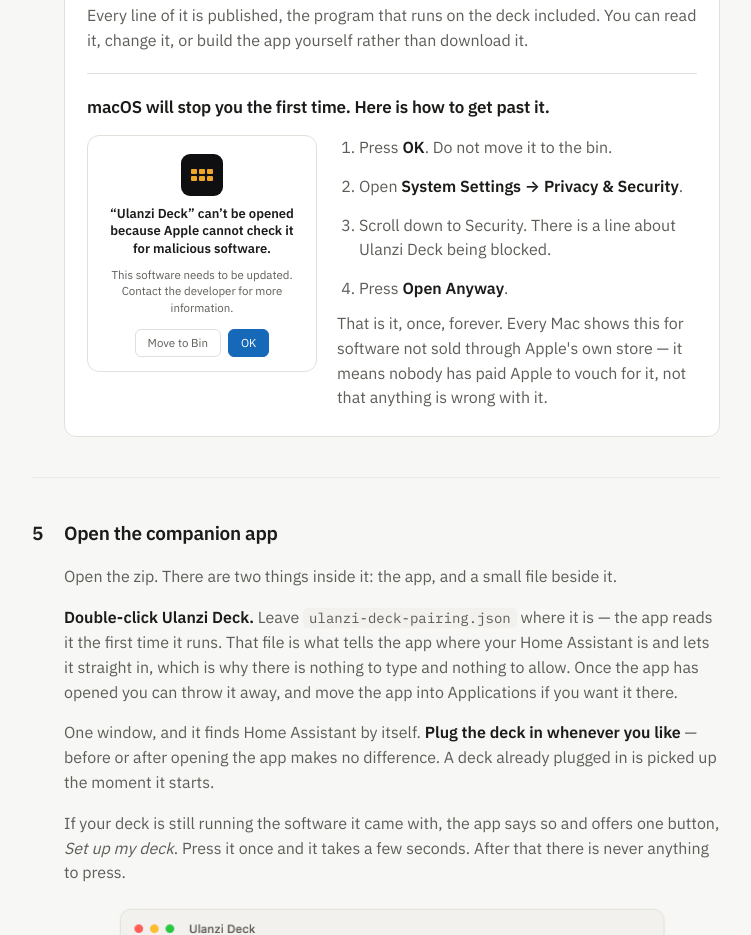
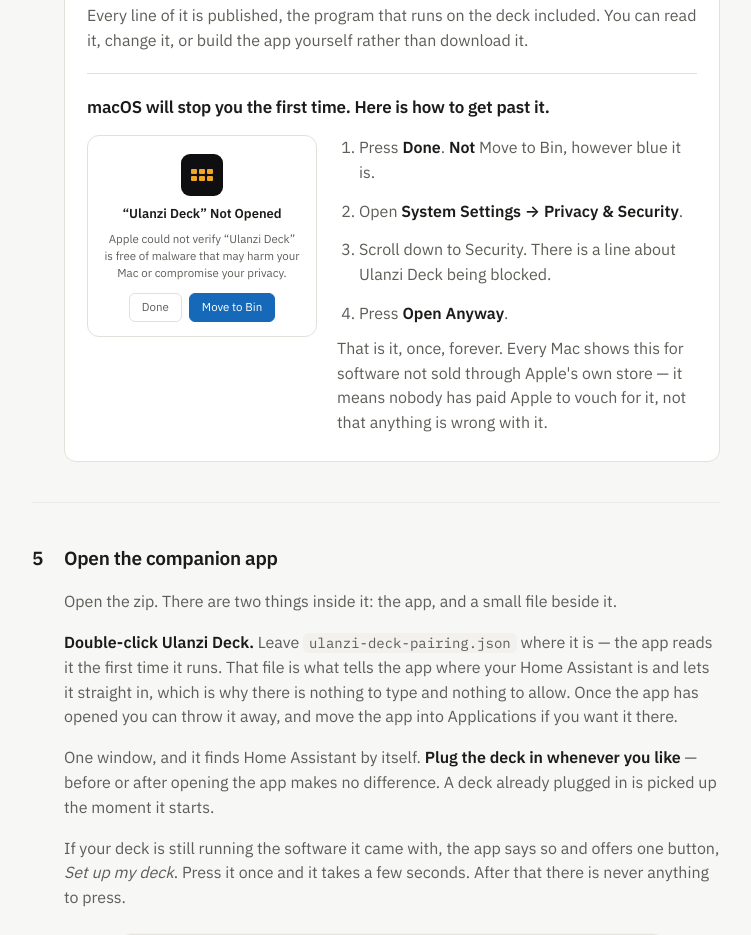
Before and after one commit to sygad/ulanzi-d200-ha-deck, a plain HTML site: page docs/index.html in a window 1280 px wide. Shown: the part 4036-4971 px from the top of the page, without its empty margins (264-1015 px from the left). Drawn offline with Linux system fonts and the light colour scheme.

Commit message:
The macOS warning, in the words macOS actually uses
It does not say "can't be opened because Apple cannot check it" any more, and
the safe button is not called OK. On current macOS it is titled "Ulanzi Deck"
Not Opened, the text is about Apple not being able to verify it is free of
malware, and the two buttons are Done and Move to Bin — with Move to Bin as
the blue default, which is the one nobody should press.

So the picture and the steps say Done, and say not to take the blue one.

Co-Authored-By: Claude Opus 5 <noreply@anthropic.com>

```diff
--- a/docs/index.html
+++ b/docs/index.html
@@ -349,13 +349,13 @@ figcaption{font-family:var(--mono);font-size:11px;color:var(--ink-faint);padding
       <div class="pair">
         <div class="mac-dialog">
           <span class="mk"><s></s><s></s><s></s><s></s><s></s><s></s></span>
-          <b>“Ulanzi Deck” can’t be opened because Apple cannot check it for malicious software.</b>
-          <span>This software needs to be updated. Contact the developer for more information.</span>
-          <span class="btns"><i>Move to Bin</i><i class="p">OK</i></span>
+          <b>“Ulanzi Deck” Not Opened</b>
+          <span>Apple could not verify “Ulanzi Deck” is free of malware that may harm your Mac or compromise your privacy.</span>
+          <span class="btns"><i>Done</i><i class="p">Move to Bin</i></span>
         </div>
         <div class="fix">
           <ol>
-            <li>Press <strong>OK</strong>. Do not move it to the bin.</li>
+            <li>Press <strong>Done</strong>. <strong>Not</strong> Move to Bin, however blue it is.</li>
             <li>Open <strong>System Settings → Privacy &amp; Security</strong>.</li>
             <li>Scroll down to Security. There is a line about Ulanzi Deck being blocked.</li>
             <li>Press <strong>Open Anyway</strong>.</li>
```
Also changed, not shown: images/guide/fig-gate-dialog.png, 1 other file.
